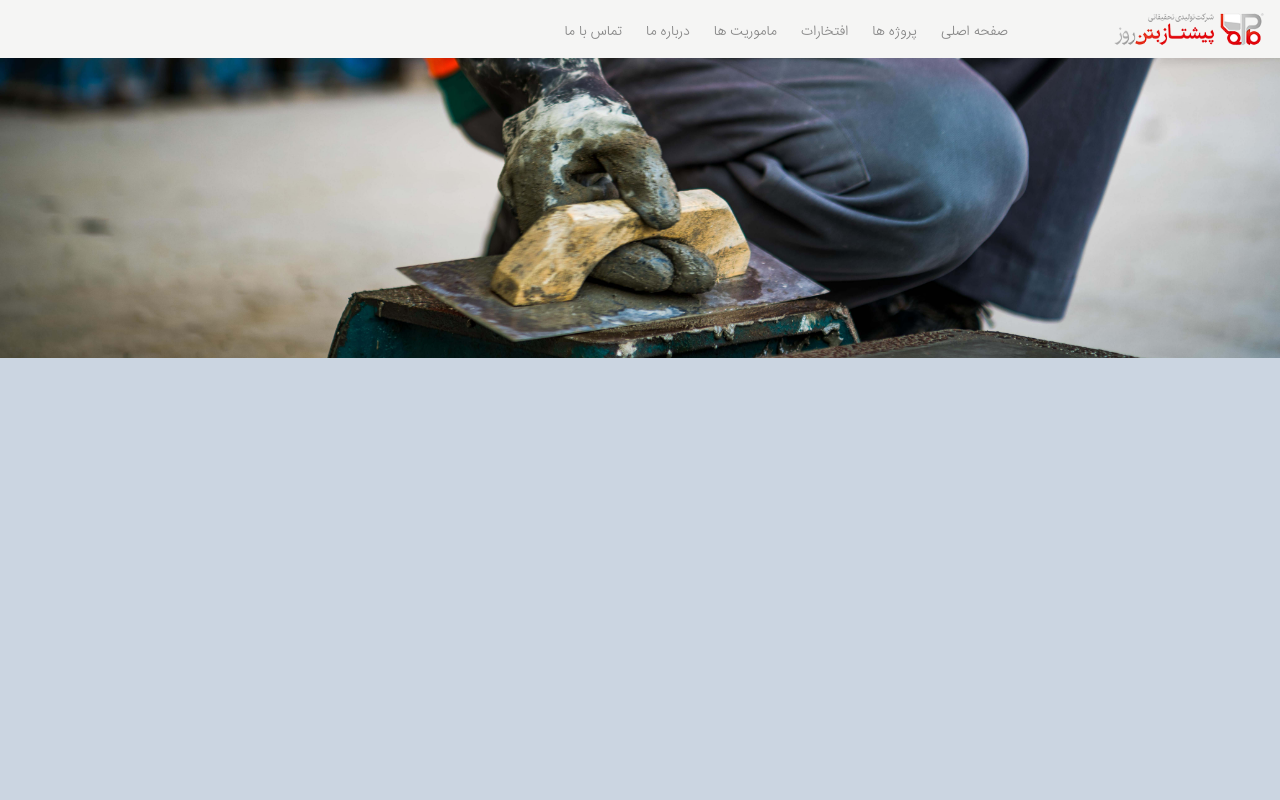
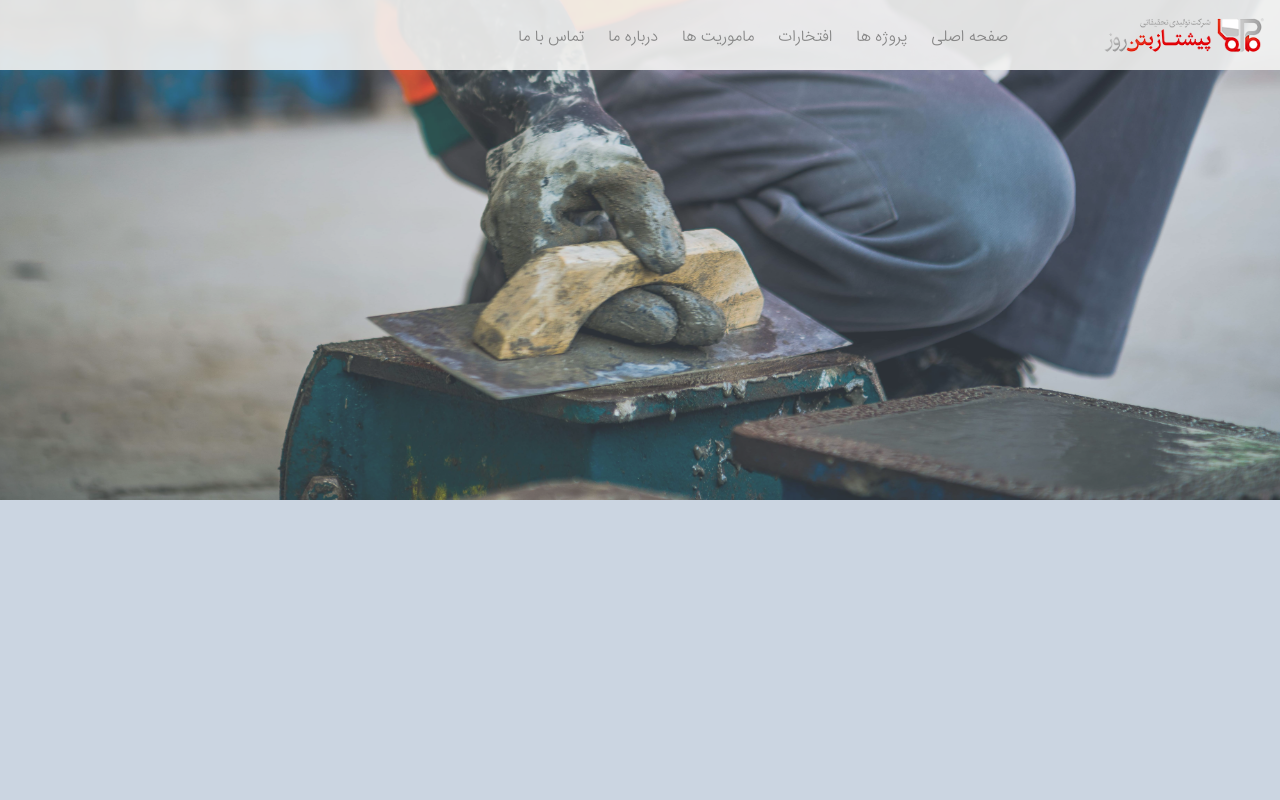
Before and after one commit to farzad-panahi/pishtazbeton, a website built with Vite: page index.html in a window 1280 px wide. Shown: the top 800 px of the page. Built offline with nearby package versions, Linux system fonts and the light colour scheme.

Commit message:
6 commit

```diff
--- a/index.html
+++ b/index.html
@@ -16,32 +16,33 @@
     <div class="wrapper w-full">
 
 
-      <div class="w-full desktop:h-[58px] bg-[#F3F3F2]/[0.8] fixed flex flex-wrap justify-start items-center z-50 ">
+      <div class="w-full desktop:h-[70px] bg-[#F3F3F2]/[0.9] fixed flex flex-wrap justify-start items-center z-50 ">
 
         <div class="w-[20%] h-inherit px-4 ">
           <a href="http://www.pishtazbeton.com">
-            <img class="w-[150px] " src="./public/images/logo/Logo.png" alt="">
+            <img class="w-[160px] " src="./public/images/logo/Logo.png" alt="">
           </a>
         </div>
 
-        <div class="w-[80%] h-[58px]  px-4 flex">
+        <div class="w-[80%] h-inherit  px-4 flex">
           <nav class="w-full h-[40px] mx-auto my-auto flex flex-wrap gap-6 transition-all duration-300">
-            <div class="leading-[40px] text-[#878787] hover:text-[#ababab]"><a class="font-['iransans'] text-[14px]" href="#">صفحه اصلی</a></div>
-            <div class="leading-[40px] text-[#878787] hover:text-[#ababab]"><a class="font-['iransans'] text-[14px]" href="#">پروژه ها</a></div>
-            <div class="leading-[40px] text-[#878787] hover:text-[#ababab]"><a class="font-['iransans'] text-[14px]" href="#">افتخارات</a></div>
-            <div class="leading-[40px] text-[#878787] hover:text-[#ababab]"><a class="font-['iransans'] text-[14px]" href="#">ماموریت ها</a></div>
-            <div class="leading-[40px] text-[#878787] hover:text-[#ababab]"><a class="font-['iransans'] text-[14px]" href="#">درباره ما</a></div>
-            <div class="leading-[40px] text-[#878787] hover:text-[#ababab]"><a class="font-['iransans'] text-[14px]" href="#">تماس با ما</a></div>
+            <div class="leading-[40px] text-[#878787] hover:text-[#ababab]"><a class="font-['iransans'] text-[16px]" href="#">صفحه اصلی</a></div>
+            <div class="leading-[40px] text-[#878787] hover:text-[#ababab]"><a class="font-['iransans'] text-[16px]" href="#">پروژه ها</a></div>
+            <div class="leading-[40px] text-[#878787] hover:text-[#ababab]"><a class="font-['iransans'] text-[16px]" href="#">افتخارات</a></div>
+            <div class="leading-[40px] text-[#878787] hover:text-[#ababab]"><a class="font-['iransans'] text-[16px]" href="#">ماموریت ها</a></div>
+            <div class="leading-[40px] text-[#878787] hover:text-[#ababab]"><a class="font-['iransans'] text-[16px]" href="#">درباره ما</a></div>
+            <div class="leading-[40px] text-[#878787] hover:text-[#ababab]"><a class="font-['iransans'] text-[16px]" href="#">تماس با ما</a></div>
           </nav>
         </div>
 
       </div>
 
-      <div class="w-[100%] h-[300px] bg-slate-400 top-[58px] absolute z-40 mx-auto">
-        <img class="h-[300px] w-[100%] object-cover" src="./public/images/Home/image03.jpg" alt="">
-        <div class="w-full h-[1000px] bg-slate-300"></div>
+      <div class="w-full  bg-slate-400 top-[0px] absolute  z-40 mx-auto">
+        <img class="w-full h-[500px] object-cover bottom-0 opacity-70" src="./public/images/Home/image03.jpg" alt="">
+        <!-- <div class="font-['iransans'] drop-shadow-2xl top-0">ساخته شده بوسیله</div> -->
+      </div>
 
-      </div>
+      <div class="w-full h-[1000px] bg-slate-300"></div>
     </div>
   </div>
 
```
Also changed, not shown: public/src/output.css.
